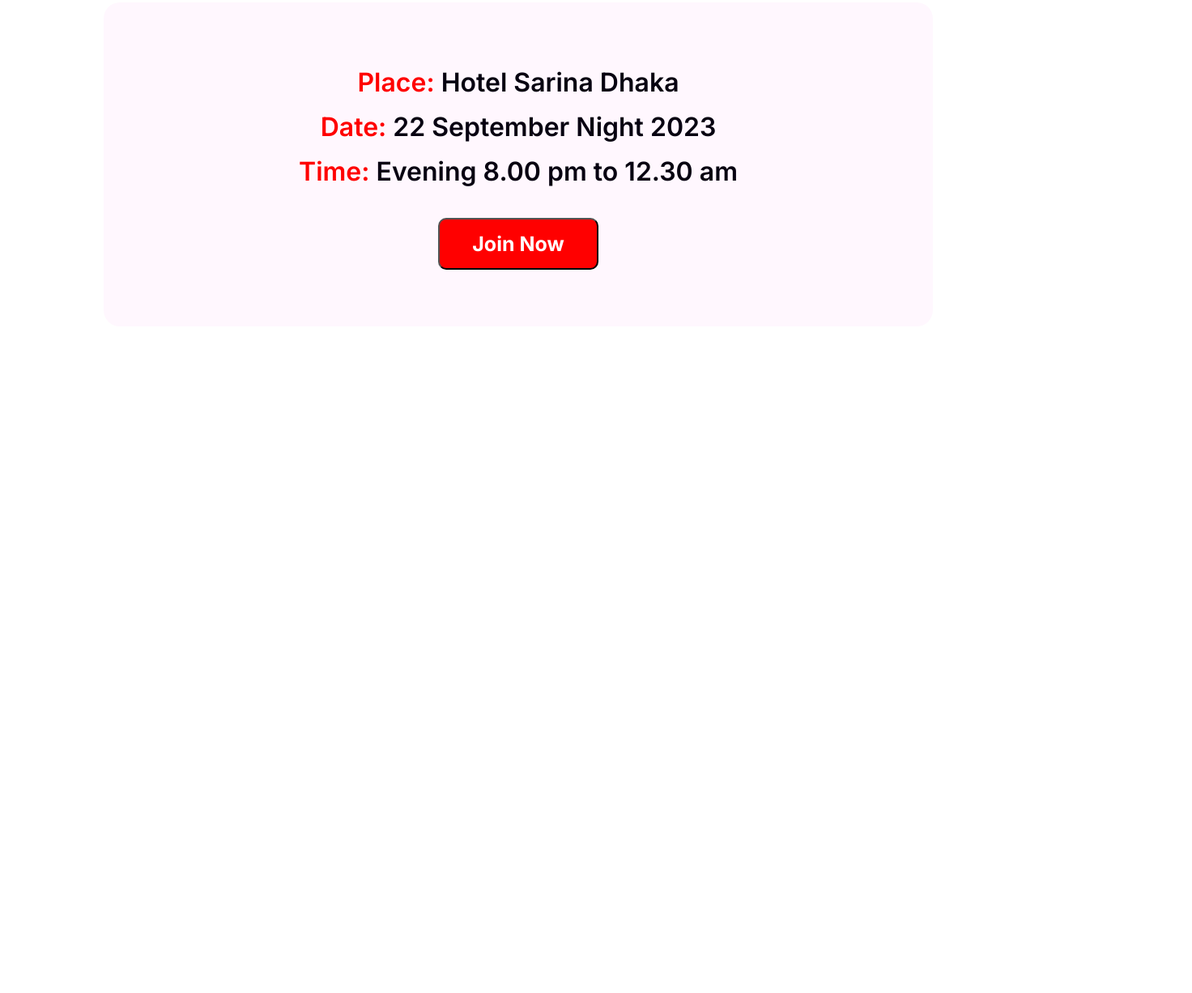
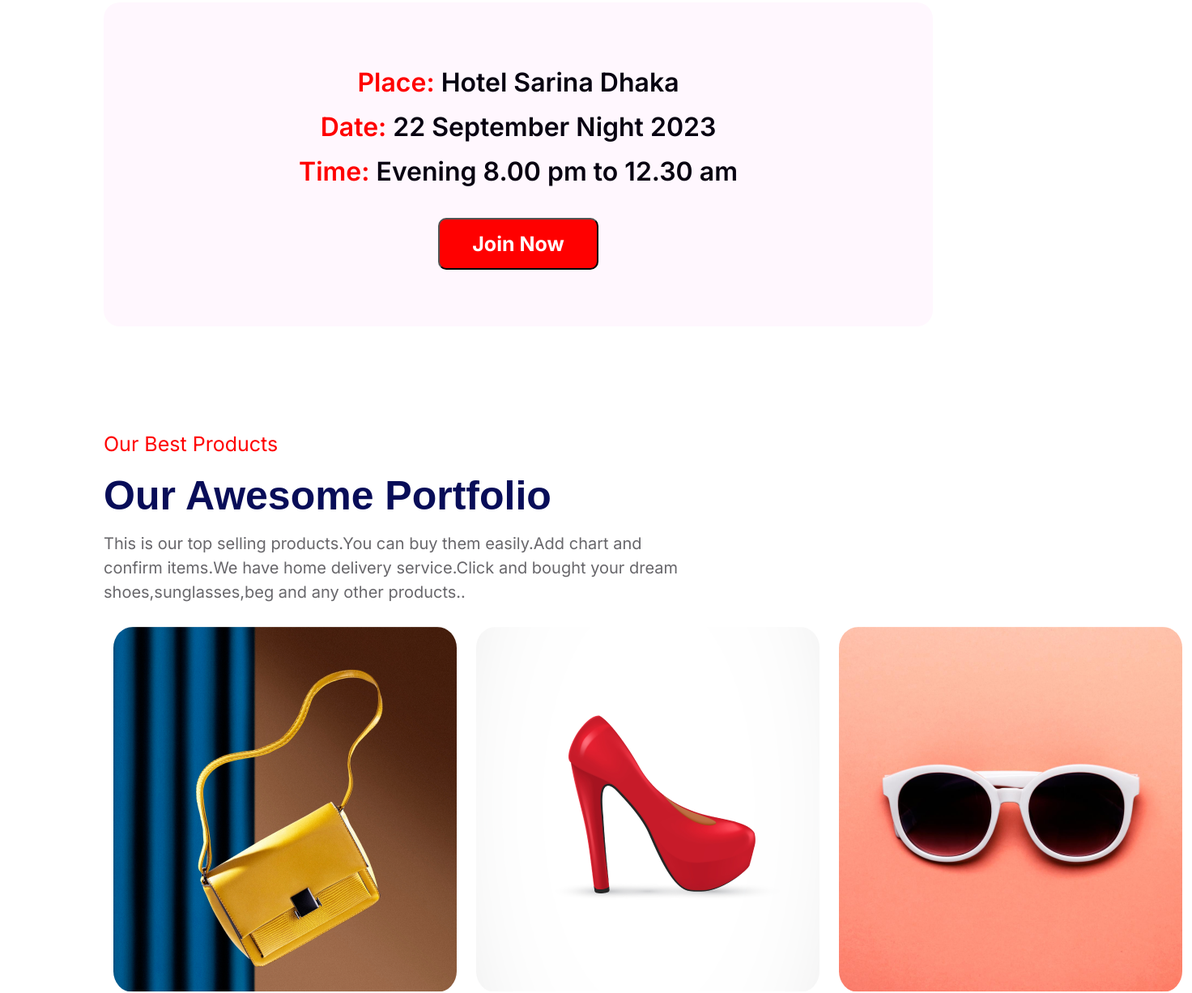
Before and after one commit to Tariqul-22/b9-assignment-01, a plain HTML site: page index.html in a window 1280 px wide. Shown: the part 2416-3642 px from the top of the page at 81% size, 1472 px wide, since content can reach past the window. Before the commit the page ends 2819 px from the top, so only its background shows below. Drawn offline with Linux system fonts and the light colour scheme.

Commit message:
section6 product photo

```diff
--- a/index.html
+++ b/index.html
@@ -25,7 +25,7 @@
         <div class="div1">
             <h3>Welcome to the party</h3>
 
-            <p>Dolor sit amet consectetur. Consequat eget consectetur maecenas sed molestie malesuada. Ipsum sed sodales risus ut pellentesque vel euismod. </p>
+            <p>please come and join the party. We hope you will enjoy the party. Visit our store too. Check our website descriptions for latest update. Thank you.We always try to provide you the best deals. Thank you. </p>
 
             <button>Join Now</button>
         </div>
@@ -43,5 +43,28 @@
         <button>Join Now</button>
     </section>
 
+    <section class="section6 container">
+        <div class="content">
+            <p class="title">Our Best Products</p>
+            <h3>Our Awesome Portfolio</h3>
+            <p class="text">This is our top selling products.You can buy them easily.Add chart and confirm items.We have home delivery service.Click and bought your dream shoes,sunglasses,beg and any other products..</p>
+        </div>
+        <div class="product-photo">
+            <div>
+                <img src="resources/Rectangle 3.png" alt="beg">
+                <img src="resources/Rectangle 4.png" alt="shoes">
+            </div>
+            <div>
+                <img src="resources/Rectangle 5.png" alt="">
+                <img src="resources/Rectangle 6.png" alt="">
+            </div>
+            <div>
+                <img src="resources/Rectangle 7.png
+                " alt="">
+                <img src="resources/Rectangle 8.png" alt="">
+            </div>
+        </div>
+    </section>
+
 </body>
 </html>
--- a/styles/style.css
+++ b/styles/style.css
@@ -181,13 +181,51 @@ header {
     font-weight: 700;
     margin-top: 30px;
 }
+
 .section3 {
     display: flex;
     flex-direction: column;
     justify-content: center;
     align-items: center;
 }
-.section3 button:hover{
+
+.section3 button:hover {
     background-color: blueviolet;
-    color:greenyellow;
+    color: greenyellow;
 }
+
+
+/* section-6 start */
+.section6 .content .title {
+    color: red;
+    font-family: Inter;
+    font-size: 25px;
+    font-weight: 480px;
+}
+
+.section6 .content h3 {
+    color: #080d58;
+    font-family: sans-serif;
+    font-size: 50px;
+    font-weight: 880;
+    margin-top: 20px;
+}
+.section6{
+    margin-top: 130px;
+}
+.section6 .content .text {
+    color: rgba(4, 2, 8, 0.6);
+    font-family: Inter;
+    font-size: 20px;
+    font-weight: 400;
+    max-width: 70%;
+    margin: 1.5% 0;
+    line-height: 30px
+}
+.section6 .product-photo{
+    display: flex;
+}
+.section6 .product-photo div img{
+    padding: 12px;
+    border-radius: 8%;
+}
```
